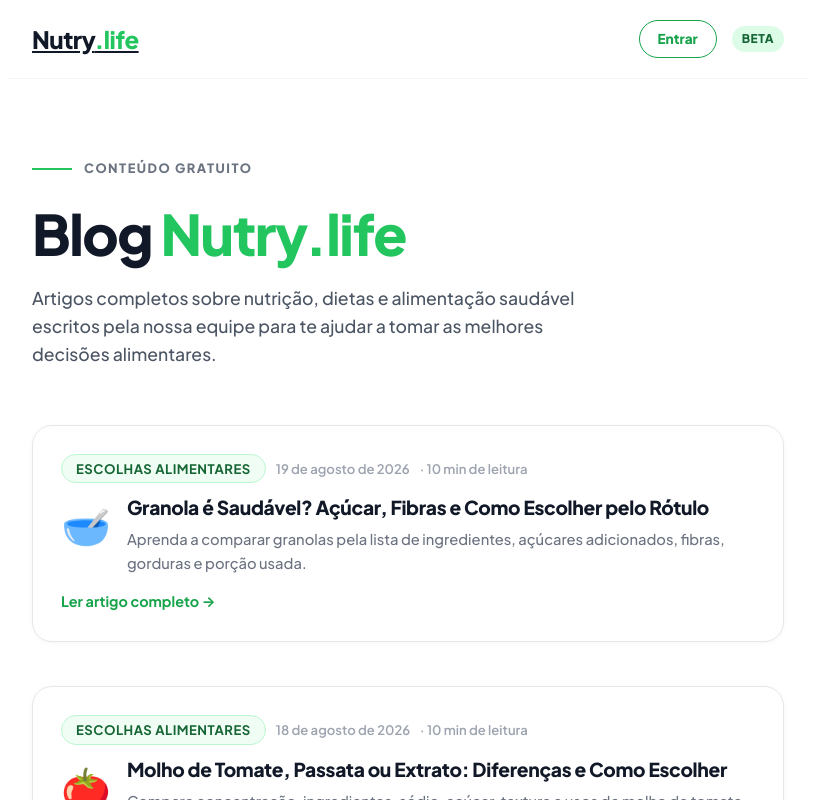
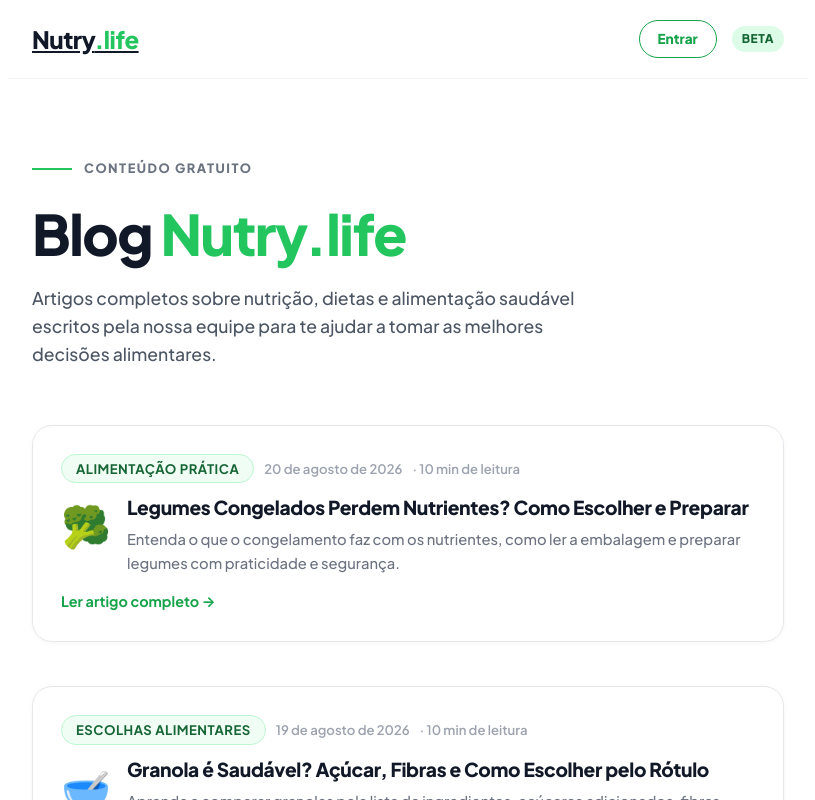
Before and after one commit to elevanceseguros/Nutri, a Next.js app: page /blog in a window 1280 px wide. Shown: the top 800 px of the page, without its empty margins (232-1047 px from the left). Built offline with nearby package versions, Linux system fonts and the light colour scheme.

Commit message:
Adiciona artigo de 20/08 ao índice do blog

```diff
--- a/src/app/blog/page.tsx
+++ b/src/app/blog/page.tsx
@@ -14,6 +14,15 @@ export const metadata: Metadata = {
 };
 
 const posts = [
+  {
+    slug: "legumes-congelados-nutrientes-como-preparar",
+    titulo: "Legumes Congelados Perdem Nutrientes? Como Escolher e Preparar",
+    descricao: "Entenda o que o congelamento faz com os nutrientes, como ler a embalagem e preparar legumes com praticidade e segurança.",
+    data: "20 de agosto de 2026",
+    tempo: "10 min de leitura",
+    tag: "Alimentação prática",
+    emoji: "🥦",
+  },
   {
     slug: "granola-saudavel-acucar-fibras-como-escolher",
     titulo: "Granola é Saudável? Açúcar, Fibras e Como Escolher pelo Rótulo",
```
